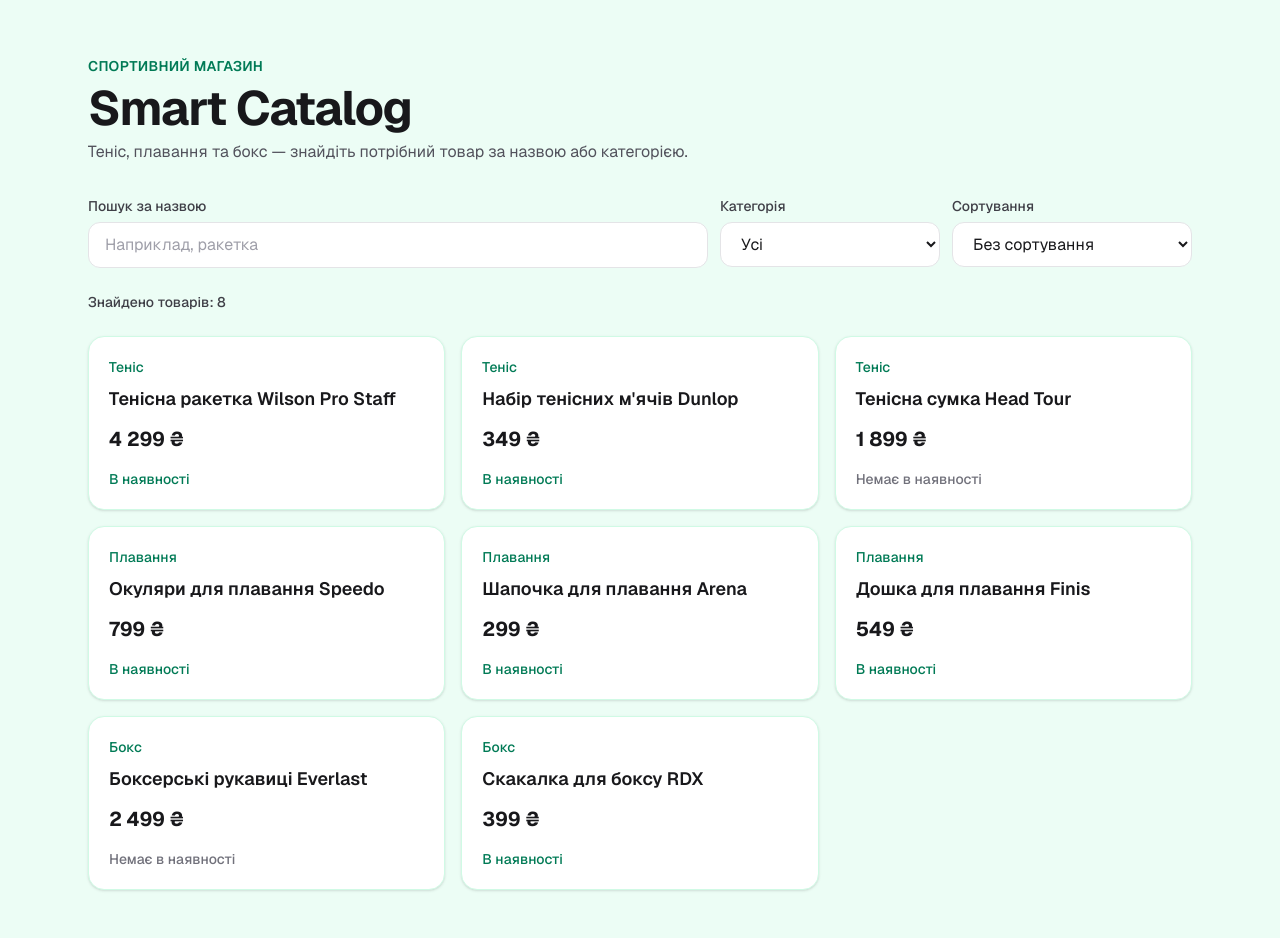
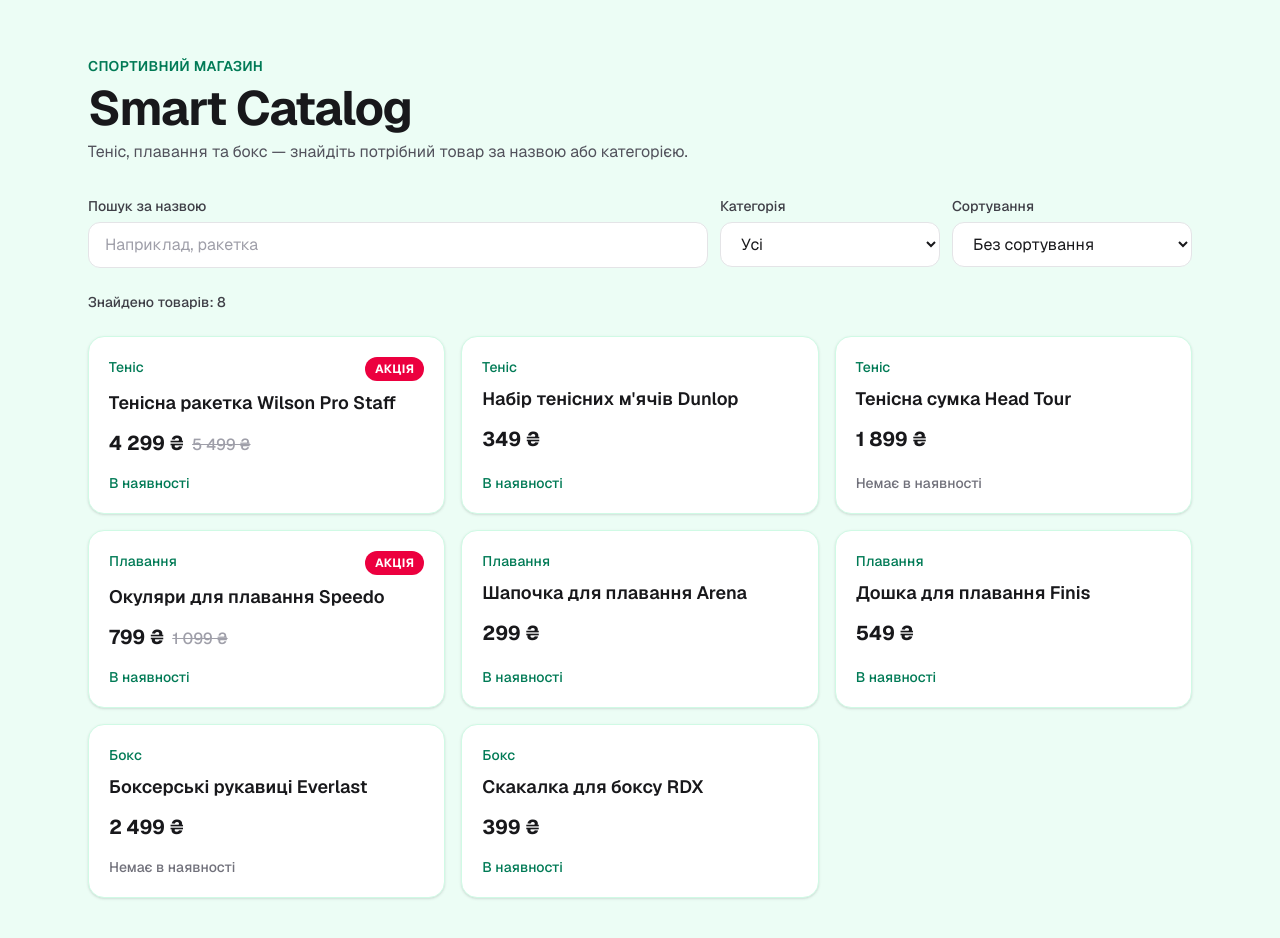
Before and after one commit to ZheMaxcom/hw14_smart_catalog, a Next.js app: page / in a window 1280 px wide. Shown: the top 938 px of the page. Built offline with nearby package versions, Linux system fonts and the light colour scheme.

Commit message:
Завдання 2.3: позначка «Акція» для товарів зі знижкою

```diff
--- a/components/ProductCard.tsx
+++ b/components/ProductCard.tsx
@@ -11,13 +11,36 @@ function formatPrice(price: number): string {
 }
 
 export function ProductCard({ product }: ProductCardProps) {
+  const oldPrice = product.oldPrice;
+  const onSale = oldPrice !== undefined && oldPrice > product.price;
+
   return (
     <article className="flex h-full flex-col rounded-2xl border border-emerald-100 bg-white p-5 shadow-sm">
-      <p className="text-sm font-medium text-emerald-700">{product.category}</p>
+      {onSale ? (
+        <div className="flex items-start justify-between gap-3">
+          <p className="text-sm font-medium text-emerald-700">{product.category}</p>
+          <span className="shrink-0 rounded-full bg-rose-600 px-2.5 py-1 text-xs font-bold uppercase tracking-wide text-white">
+            Акція
+          </span>
+        </div>
+      ) : (
+        <p className="text-sm font-medium text-emerald-700">{product.category}</p>
+      )}
       <h2 className="mt-2 text-lg font-semibold text-zinc-900">{product.name}</h2>
-      <p className="mt-3 text-xl font-bold text-zinc-900">
-        {formatPrice(product.price)}
-      </p>
+      {onSale ? (
+        <p className="mt-3 flex flex-wrap items-baseline gap-2">
+          <span className="text-xl font-bold text-zinc-900">
+            {formatPrice(product.price)}
+          </span>
+          <span className="text-base font-medium text-zinc-400 line-through">
+            {formatPrice(oldPrice)}
+          </span>
+        </p>
+      ) : (
+        <p className="mt-3 text-xl font-bold text-zinc-900">
+          {formatPrice(product.price)}
+        </p>
+      )}
       <p
         className={`mt-auto pt-4 text-sm font-medium ${
           product.inStock ? "text-emerald-700" : "text-zinc-500"
--- a/data/products.ts
+++ b/data/products.ts
@@ -5,6 +5,7 @@ export const products: Product[] = [
     id: 1,
     name: "Тенісна ракетка Wilson Pro Staff",
     price: 4299,
+    oldPrice: 5499,
     category: "Теніс",
     inStock: true,
   },
@@ -26,6 +27,7 @@ export const products: Product[] = [
     id: 4,
     name: "Окуляри для плавання Speedo",
     price: 799,
+    oldPrice: 1099,
     category: "Плавання",
     inStock: true,
   },
--- a/types/product.ts
+++ b/types/product.ts
@@ -2,6 +2,7 @@ export type Product = {
   id: number;
   name: string;
   price: number;
+  oldPrice?: number;
   category: string;
   inStock: boolean;
 };
```
